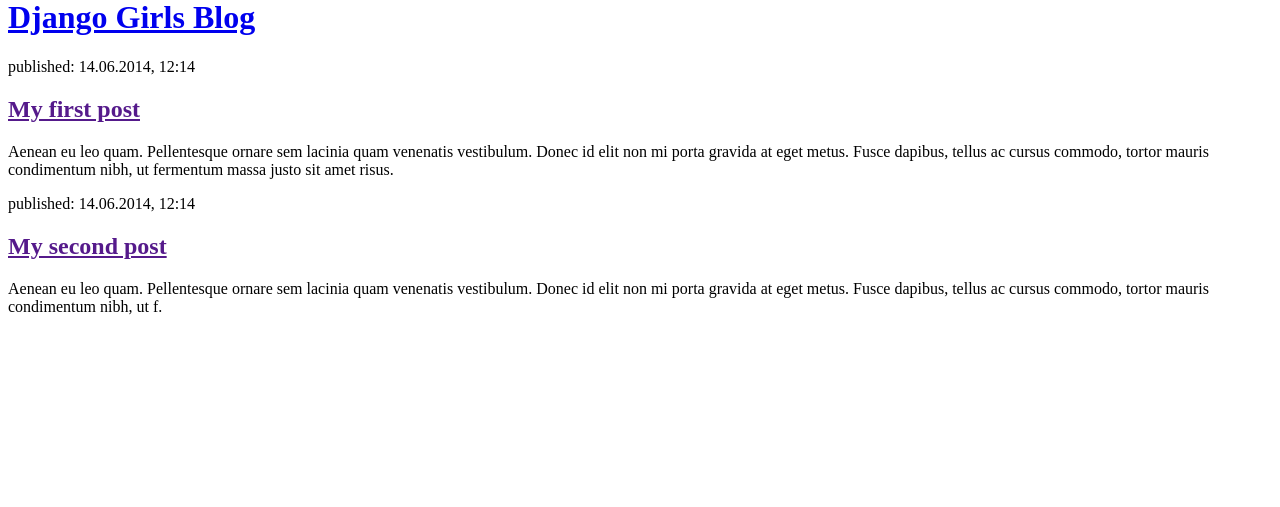
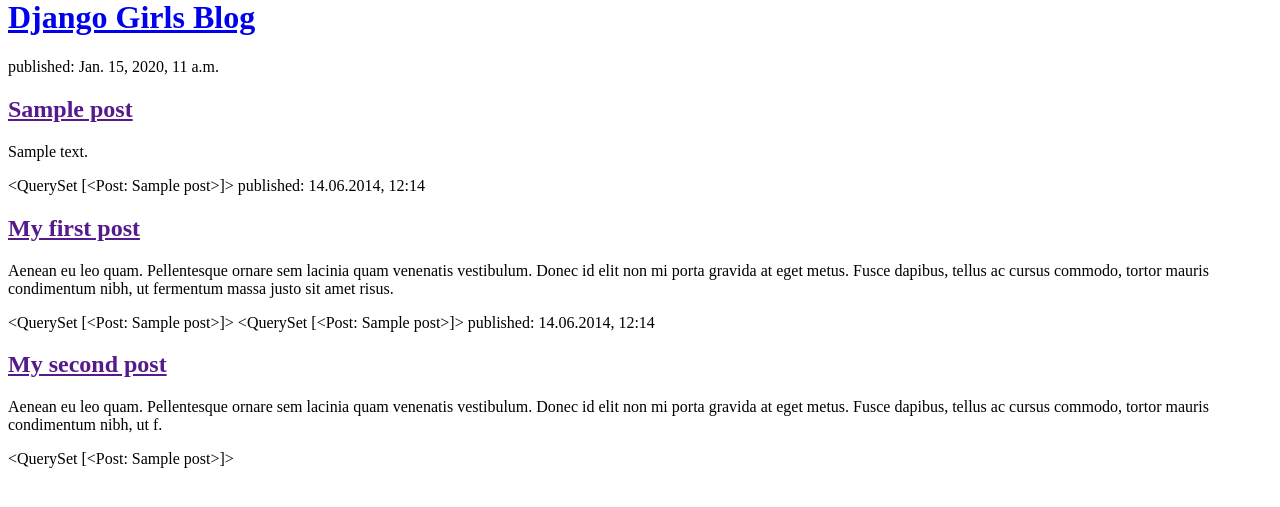
Before and after one commit to Mou232003/my-first-blog, a Django app: template mysite/blog/templates/blog/post_list.html in a window 1280 px wide. Shown: the part 22-529 px from the top of the page. Run offline with Django 5.2, Linux system fonts and the light colour scheme; the template is opened without the code that fills it: values that come from a table or form of the project are taken from there, others are empty; tables that the repository leaves empty hold one stand-in row (values such as "Sample post").

Commit message:
Modified templates to display posts from database.

```diff
--- a/mysite/blog/templates/blog/post_list.html
+++ b/mysite/blog/templates/blog/post_list.html
@@ -7,17 +7,23 @@
         <header>
             <h1><a href="/">Django Girls Blog</a></h1>
         </header>
-
-        <article>
+{% for post in posts %}
+    <article>
+        <time>published: {{ post.published_date }}</time>
+        <h2><a href="">{{ post.title }}</a></h2>
+        <p>{{ post.text|linebreaksbr }}</p>
+    </article>
+{% endfor %}
+        {{ posts }}
             <time>published: 14.06.2014, 12:14</time>
             <h2><a href="">My first post</a></h2>
             <p>Aenean eu leo quam. Pellentesque ornare sem lacinia quam venenatis vestibulum. Donec id elit non mi porta gravida at eget metus. Fusce dapibus, tellus ac cursus commodo, tortor mauris condimentum nibh, ut fermentum massa justo sit amet risus.</p>
-        </article>
+        {{ posts }}
 
-        <article>
+        {{ posts }}
             <time>published: 14.06.2014, 12:14</time>
             <h2><a href="">My second post</a></h2>
             <p>Aenean eu leo quam. Pellentesque ornare sem lacinia quam venenatis vestibulum. Donec id elit non mi porta gravida at eget metus. Fusce dapibus, tellus ac cursus commodo, tortor mauris condimentum nibh, ut f.</p>
-        </article>
+     {{ posts }}
     </body>
 </html>
```
